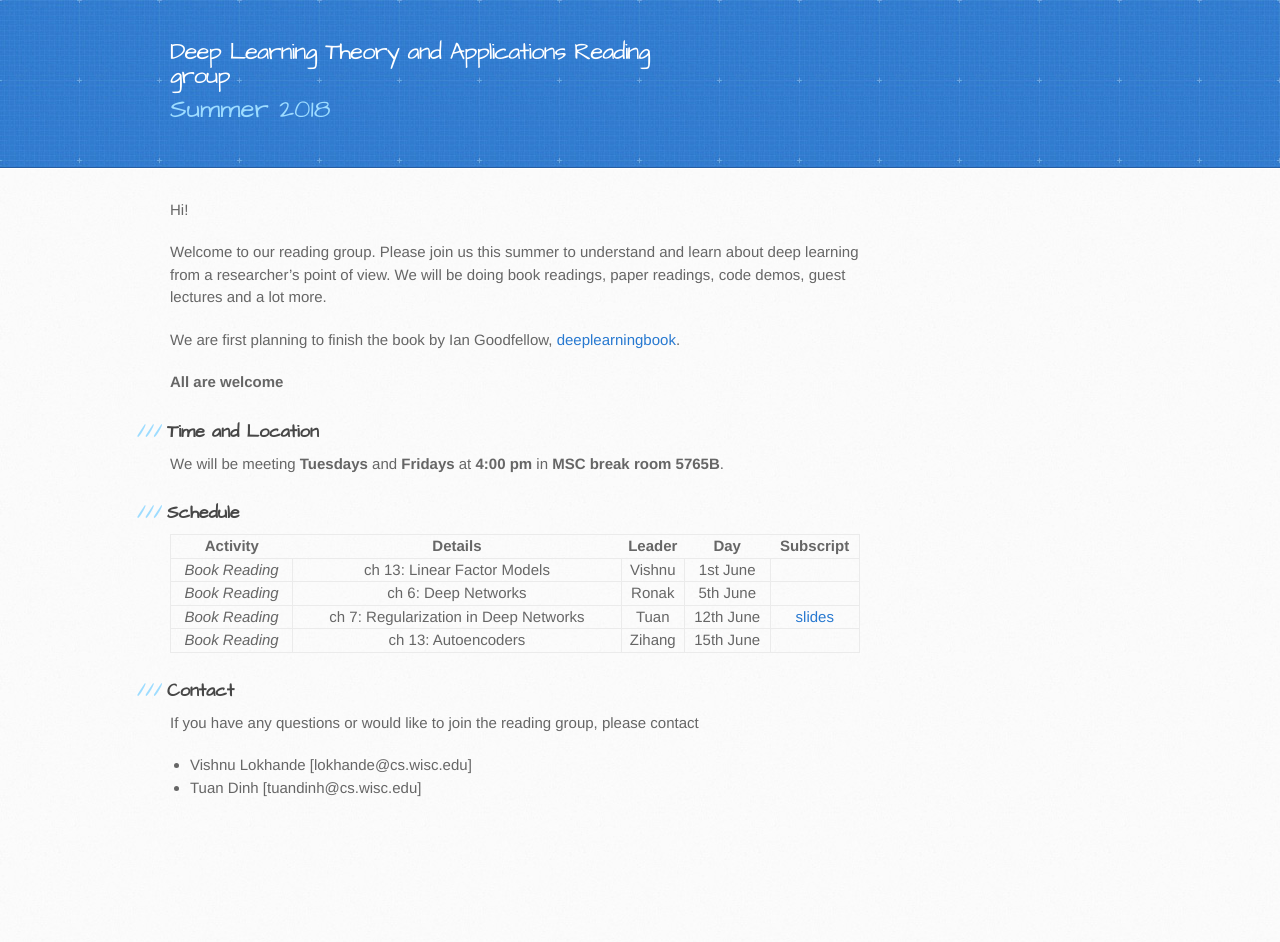
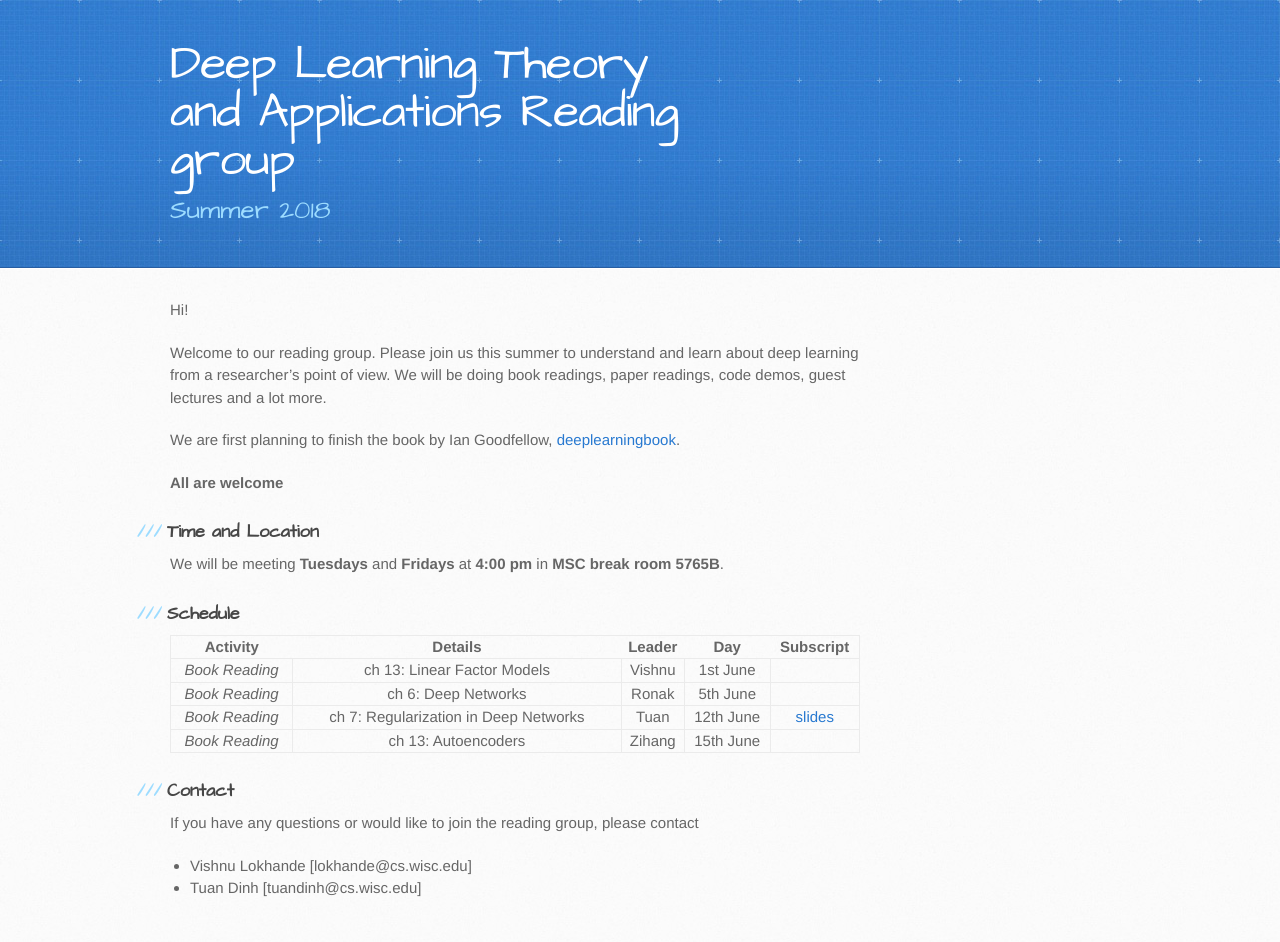
Before and after one commit to tuanqdinh/dlta-reading.github.io, a Jekyll site: the page built from index.md, in a window 1280 px wide. Built offline with Jekyll 4.4.1, drawn with Linux system fonts in a browser that asks for light colours; before the commit the page ends 900 px from its top, so only the background shows below that.

Commit message:
Update style.scss

```diff
--- a/assets/css/style.scss
+++ b/assets/css/style.scss
@@ -1,15 +1,6 @@
 ---
 ---
-header h1 {
-  width: 540px;
-  margin-top: 0;
-  margin-bottom: 0.2em;
-  font-size: 24px;
-  font-weight: normal;
-  line-height: 1;
-  color: #fff;
-  letter-spacing: -1px;
-}
+
 
 @import 'jekyll-theme-architect';
 
@@ -17,7 +8,7 @@ header h1 {
   width: 540px;
   margin-top: 0;
   margin-bottom: 0.2em;
-  font-size: 24px;
+  font-size: 48px;
   font-weight: normal;
   line-height: 1;
   color: #fff;
```
